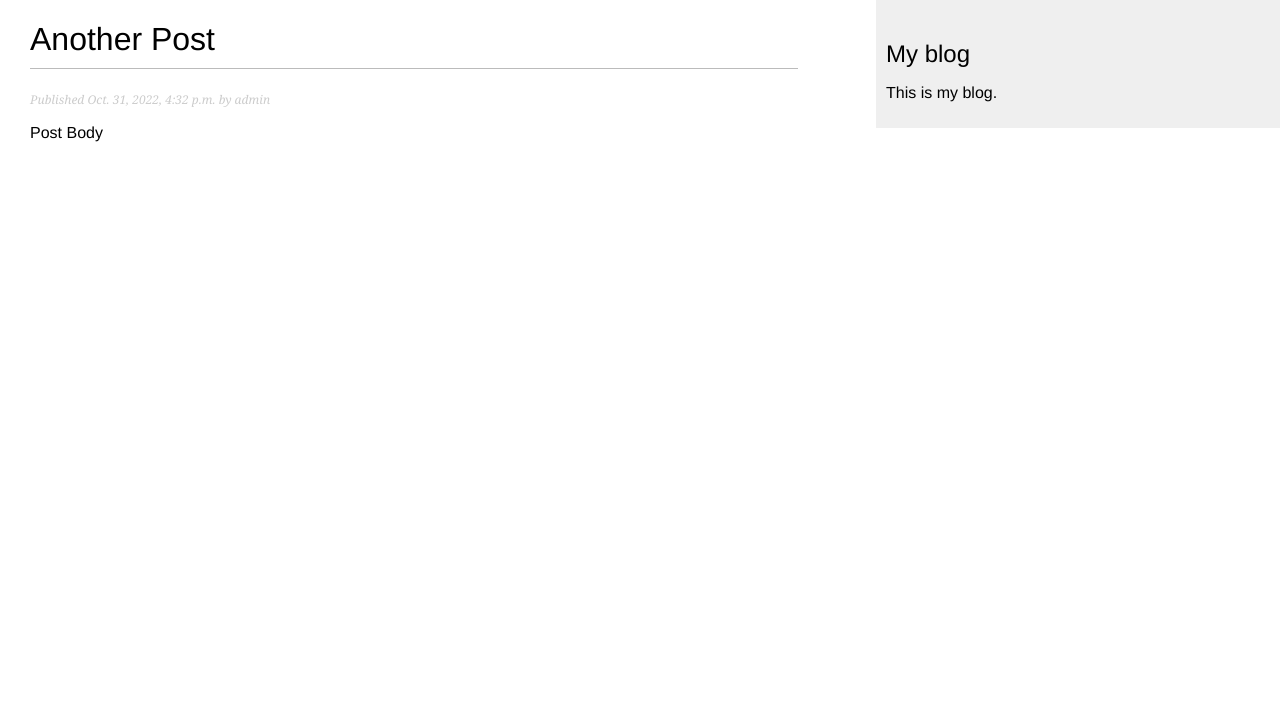
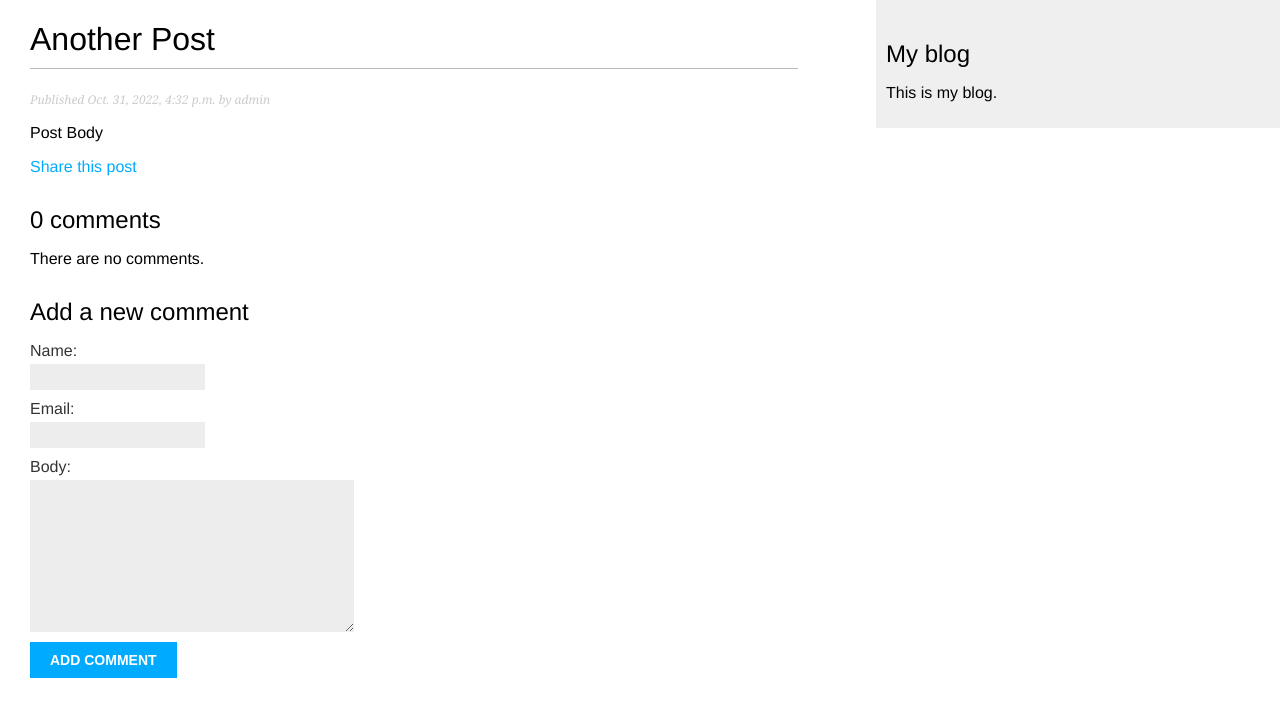
Before and after one commit to xavicci/DJANGO_4_EXAMPLE, a Django app: a page that uses mysite/blog/templates/blog/post/detail.html in a window 1280 px wide. Shown: the top 717 px of the page. Run offline with Django 4.2, Linux system fonts and the light colour scheme; data comes from the database, SQL or seed files in the repository; both versions use the stored data as it was after the commit.

Commit message:
fin cap2

```diff
--- /dev/null
+++ b/mysite/blog/forms.py
@@ -0,0 +1,14 @@
+from django import forms
+from .models import Comment
+
+class EmailPostForm(forms.Form):
+    name=forms.CharField(max_length=25)
+    email=forms.EmailField()
+    to=forms.EmailField()
+    comments=forms.CharField(required=False,
+                             widget=forms.Textarea)
+
+class CommentForm(forms.ModelForm):
+    class Meta:
+        model = Comment
+        fields = ['name', 'email', 'body']
--- a/mysite/blog/models.py
+++ b/mysite/blog/models.py
@@ -49,3 +49,21 @@ class Post(models.Model):
          self.publish.month,
          self.publish.day,
          self.slug])
+
+class Comment(models.Model):
+    post = models.ForeignKey(Post,
+                             on_delete=models.CASCADE,
+                             related_name='comments')
+    name = models.CharField(max_length=80)
+    email = models.EmailField()
+    body = models.TextField()
+    created = models.DateTimeField(auto_now_add=True)
+    updated = models.DateTimeField(auto_now=True)
+    active = models.BooleanField(default=True)
+    class Meta:
+        ordering = ['created']
+        indexes = [
+            models.Index(fields=['created']),
+        ]
+    def __str__(self):
+        return f'Comment by {self.name} on {self.post}'
--- a/mysite/blog/templates/blog/post/detail.html
+++ b/mysite/blog/templates/blog/post/detail.html
@@ -8,4 +8,27 @@
     Published {{ post.publish }} by {{ post.author }}
   </p>
   {{ post.body|linebreaks }}
+  <p>
+    <a href="{% url "blog:post_share" post.id %}">
+      Share this post
+    </a>
+  </p>
+  {% with comments.count as total_comments %}
+    <h2>
+      {{ total_comments }} comment{{ total_comments|pluralize }}
+    </h2>
+  {% endwith %}
+
+  {% for comment in comments %}
+    <div class="comment">
+      <p class="info">
+        Comment {{ forloop.counter }} by {{ comment.name }}
+        {{ comment.created }}
+      </p>
+      {{ comment.body|linebreaks }}
+    </div>
+  {% empty %}
+    <p>There are no comments.</p>
+  {% endfor %}
+  {% include "blog/post/includes/comment_form.html" %}
 {% endblock %}
--- /dev/null
+++ b/mysite/blog/templates/blog/post/includes/comment_form.html
@@ -0,0 +1,6 @@
+<h2>Add a new comment</h2>
+<form action="{% url "blog:post_comment" post.id %}" method="post">
+  {{ form.as_p }}
+  {% csrf_token %}
+  <p><input type="submit" value="Add comment"></p>
+</form>
--- a/mysite/blog/urls.py
+++ b/mysite/blog/urls.py
@@ -10,4 +10,9 @@ urlpatterns = [
     path('<int:year>/<int:month>/<int:day>/<slug:post>/',
              views.post_detail,
              name='post_detail'),
+    path('<int:post_id>/share/',
+         views.post_share, name='post_share'),
+    path('<int:post_id>/comment/',
+         views.post_comment, name='post_comment'),
+
 ]
--- a/mysite/blog/views.py
+++ b/mysite/blog/views.py
@@ -1,8 +1,10 @@
 from django.shortcuts import render, get_object_or_404
-from .models import Post
+from .models import Post, Comment
 from django.core.paginator import Paginator, EmptyPage,PageNotAnInteger
 from django.views.generic import ListView
-
+from .forms import EmailPostForm, CommentForm
+from django.core.mail import send_mail
+from django.views.decorators.http import require_POST
 
 def post_list(request):
     post_list = Post.published.all()
@@ -25,12 +27,60 @@ def post_detail(request, year, month, day, post):
                              publish__year=year,
                              publish__month=month,
                              publish__day=day)
+    # List of active comments for this post
+    comments = post.comments.filter(active=True)
+    # Form for users to comment
+    form = CommentForm()
     return render(request,
                   'blog/post/detail.html',
-                  {'post': post})
+                  {'post': post,
+                   'comments': comments,
+                   'form': form})
 
 class PostListView(ListView):
     queryset= Post.published.all()
     context_object_name= 'posts'
     paginate_by= 3
     template_name= 'blog/post/list.html'
+
+def post_share(request, post_id):
+    # Retrieve post by id
+    post = get_object_or_404(Post, id=post_id, status=Post.Status.PUBLISHED)
+    sent=False
+    if request.method == 'POST':
+        # Form was submitted
+        form = EmailPostForm(request.POST)
+        if form.is_valid():
+            # Form fields passed validation
+            cd = form.cleaned_data
+            # ... send email
+            post_url = request.build_absolute_uri(
+                post.get_absolute_url())
+            subject = f"{cd['name']} recommends you read " \
+                      f"{post.title}"
+            message = f"Read {post.title} at {post_url}\n\n" \
+                      f"{cd['name']}\'s comments: {cd['comments']}"
+            send_mail(subject, message, 'your_account@gmail.com',
+                      [cd['to']])
+            sent = True
+    else:
+        form = EmailPostForm()
+    return render(request, 'blog/post/share.html', {'post': post,
+                                                    'form': form,
+                                                    'sent': sent})
+@require_POST
+def post_comment(request, post_id):
+    post = get_object_or_404(Post, id=post_id, status=Post.Status.PUBLISHED)
+    comment=None
+    # A comment was posted
+    form=CommentForm(data=request.POST)
+    if form.is_valid():
+        #Create a comment object withuot saving it to the database
+        comment=form.save(commit=False)
+        #Assign the post to the comment
+        comment.post=post
+        #Save the comment to the database
+        comment.save()
+    return render(request, 'blog/post/comment.html', {'post': post,
+                                                    'form': form,
+                                                    'comment': comment})
```
Also changed, not shown: mysite/blog/admin.py (+6 -1 lines), mysite/blog/templates/blog/post/comment.html (added, +10 -0 lines), mysite/blog/templates/blog/post/share.html (added, +17 -0 lines), mysite/mysite/settings.py (+7 -0 lines), mysite/blog/migrations/0002_alter_post_slug.py (added), mysite/blog/migrations/0003_comment_comment_blog_commen_created_0e6ed4_idx.py (added), mysite/db.sqlite3.
